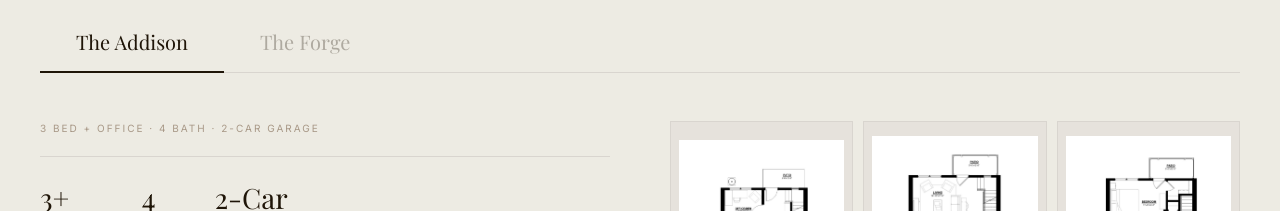
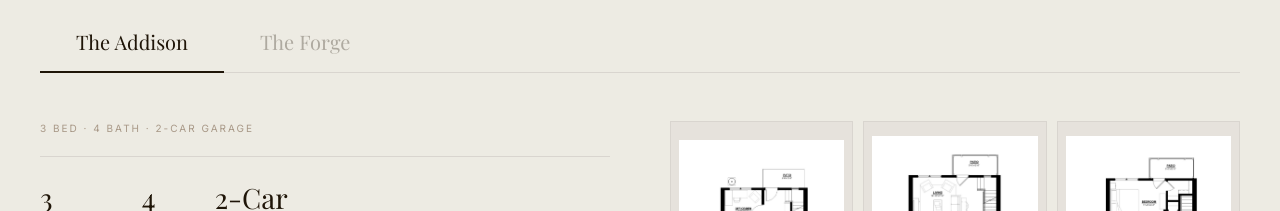
Before and after one commit to Waaberg/row-townhomes, a Next.js app: page / in a window 1280 px wide. Shown: the part 3960-4171 px from the top of the page. Built offline with nearby package versions, Linux system fonts and the light colour scheme; a web font is replaced by a local one.

Commit message:
Fix bedroom counts and Schedule a Tour links

```diff
--- a/app/page.tsx
+++ b/app/page.tsx
@@ -33,8 +33,8 @@ const PHOTOS = [
 const PLANS = {
   addison: {
     name: 'The Addison',
-    tag: '3 Bed + Office · 4 Bath · 2-Car Garage',
-    beds: '3+', baths: '4', garage: '2',
+    tag: '3 Bed · 4 Bath · 2-Car Garage',
+    beds: '3', baths: '4', garage: '2',
     desc: 'Three bedrooms, a private office or den on the entry level, four baths arranged across three floors. The 2-car garage enters directly into the home. A covered patio off the living level.',
     details: [
       'Private office / den on entry level',
```
